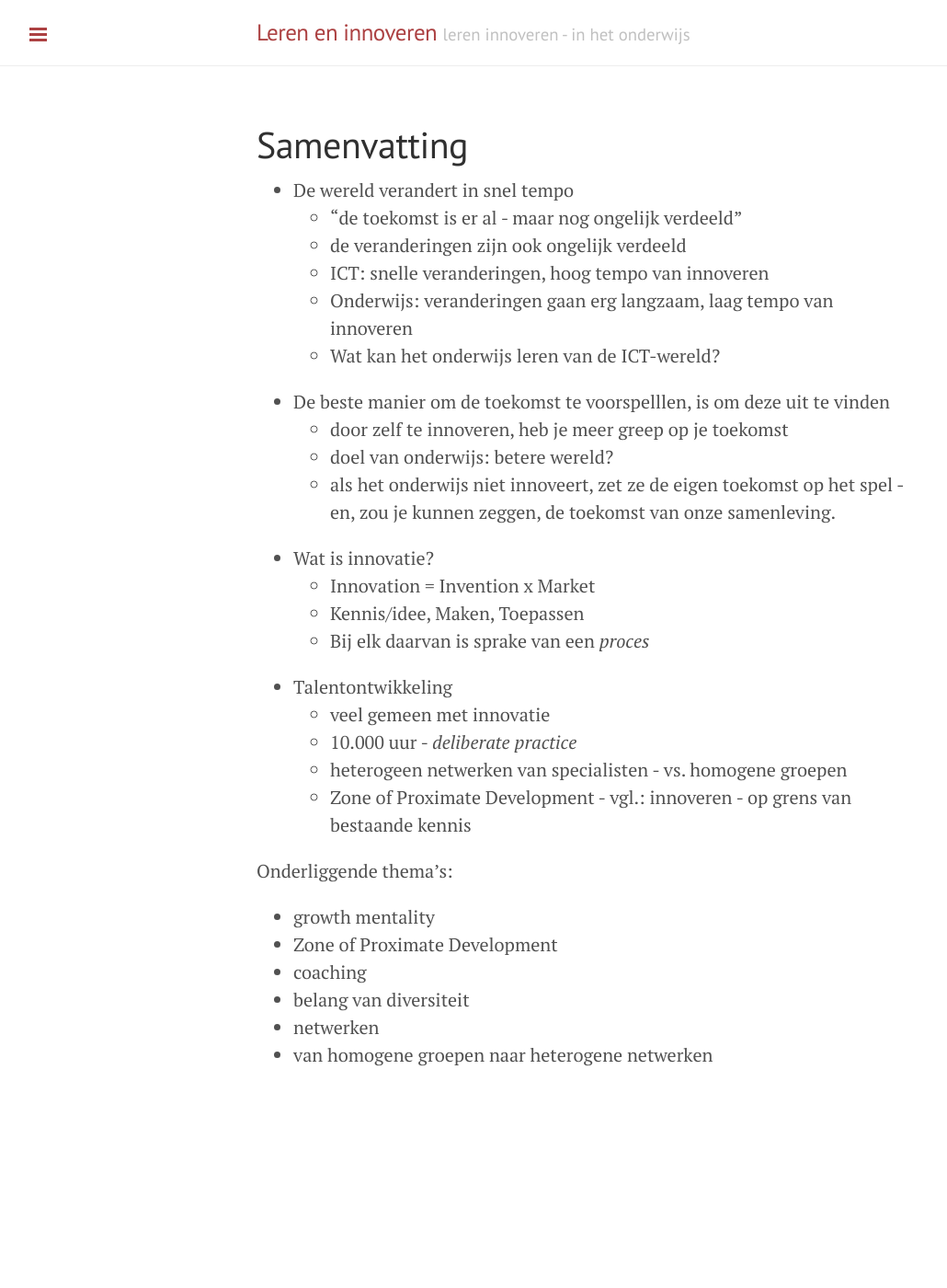
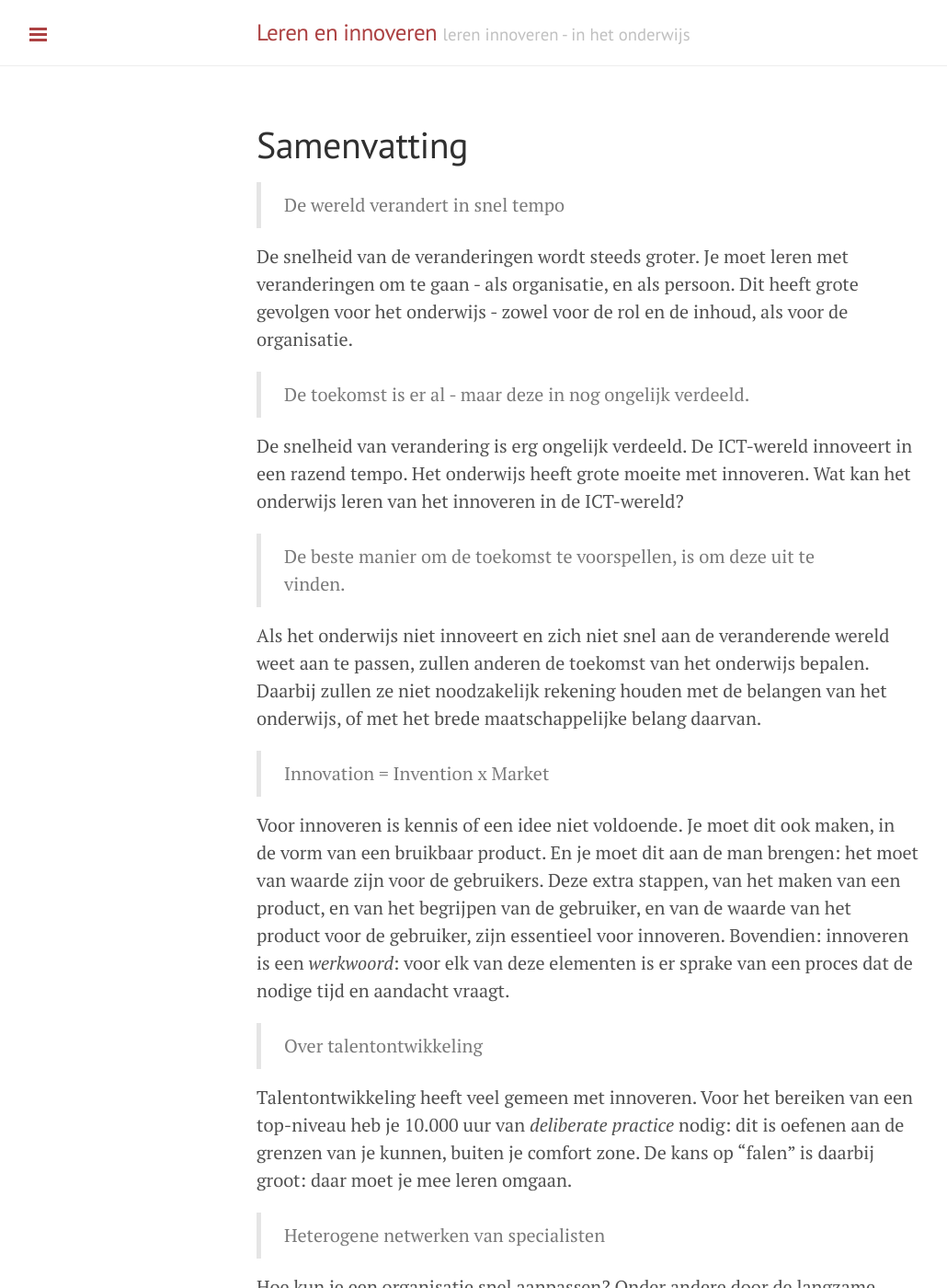
Before and after one commit to eelcodijkstra/lereninnoveren, a Jekyll site: the page built from _notes/samenvatting.md, in a window 1280 px wide and 1400 px high. Shown: the whole window at 92% size, without its empty margins (1-1031 px from the left). Built offline with Jekyll 4.4.1, drawn with Linux system fonts in a browser that asks for light colours; some of the changed text lies outside the part shown.

```diff
--- a/_notes/samenvatting.md
+++ b/_notes/samenvatting.md
@@ -1,37 +1,47 @@
 ---
 title: "Samenvatting"
 author: EJD
-date: 26-02-2015
+date: 01-03-2015
 layout: note
 ---
 
-* De wereld verandert in snel tempo
-    * "de toekomst is er al - maar nog ongelijk verdeeld"
-    * de veranderingen zijn ook ongelijk verdeeld
-    * ICT: snelle veranderingen, hoog tempo van innoveren
-    * Onderwijs: veranderingen gaan erg langzaam, laag tempo van innoveren
-    * Wat kan het onderwijs leren van de ICT-wereld?
-* De beste manier om de toekomst te voorspelllen, is om deze uit te vinden
-    * door zelf te innoveren, heb je meer greep op je toekomst
-    * doel van onderwijs: betere wereld?
-    * als het onderwijs niet innoveert, zet ze de eigen toekomst op het spel - en, zou je kunnen zeggen, de toekomst van onze samenleving.
-* Wat is innovatie?
-    * Innovation = Invention x Market
-    * Kennis/idee, Maken, Toepassen
-    * Bij elk daarvan is sprake van een *proces*
-* Talentontwikkeling
-    * veel gemeen met innovatie
-    * 10.000 uur - *deliberate practice*
-    * heterogeen netwerken van specialisten - vs. homogene groepen
-    * Zone of Proximate Development - vgl.: innoveren - op grens van bestaande kennis
+> De wereld verandert in snel tempo
 
+De snelheid van de veranderingen wordt steeds groter. Je moet leren met veranderingen om te gaan - als organisatie, en als persoon. Dit heeft grote gevolgen voor het onderwijs - zowel voor de rol en de inhoud, als voor de organisatie.
 
+> De toekomst is er al - maar deze in nog ongelijk verdeeld.
 
-Onderliggende thema's:
+De snelheid van verandering is erg ongelijk verdeeld. De ICT-wereld innoveert in een razend tempo. Het onderwijs heeft grote moeite met innoveren. Wat kan het onderwijs leren van het innoveren in de ICT-wereld?
 
-* growth mentality
-* Zone of Proximate Development
-* coaching
-* belang van diversiteit
-* netwerken
-* van homogene groepen naar heterogene netwerken
+> De beste manier om de toekomst te voorspellen, is om deze uit te vinden.
+
+Als het onderwijs niet innoveert en zich niet snel aan de veranderende wereld weet aan te passen, zullen anderen de toekomst van het onderwijs bepalen. Daarbij zullen ze niet noodzakelijk rekening houden met de belangen van het onderwijs, of met het brede maatschappelijke belang daarvan.
+
+> Innovation = Invention x Market
+
+Voor innoveren is kennis of een idee niet voldoende. Je moet dit ook maken, in de vorm van een bruikbaar product. En je moet dit aan de man brengen: het moet van waarde zijn voor de gebruikers. Deze extra stappen, van het maken van een product, en van het begrijpen van de gebruiker, en van de waarde van het product voor de gebruiker, zijn essentieel voor innoveren. Bovendien: innoveren is een *werkwoord*: voor elk van deze elementen is er sprake van een proces dat de nodige tijd en aandacht vraagt.
+
+> Over talentontwikkeling
+
+Talentontwikkeling heeft veel gemeen met innoveren. Voor het bereiken van een top-niveau heb je 10.000 uur van *deliberate practice* nodig: dit is oefenen aan de grenzen van je kunnen, buiten je comfort zone. De kans op "falen" is daarbij groot: daar moet je mee leren omgaan.
+
+> Heterogene netwerken van specialisten
+
+Hoe kun je een organisatie snel aanpassen? Onder andere door de langzame processen - bijvoorbeeld specialisatie of talentontwikkeling, te scheiden van de veel snellere processen - zoals het configureren van een (sub)netwerk.
+We zien dit model tussen bedrijven: samenwerkende netwerken van gespecialiseerde bedrijven en diensten. We zien het ook binnen bedrijven en organisaties: samenwerken in heterogene netwerken van specialisten.
+
+> T-profiel: diep en breed
+
+Voor bedrijven en organisaties is het aantrekkelijk om te werken met heterogene netwerken van specialisten. Dit stelt ook eisen aan deze medewerkers: ze moeten aan de ene kant (erg) goed zijn in hun vak; aan de andere kant moeten ze in staat zijn om soepel samen te werken met specialisten van andere disciplines. Hun kennis en vaardigheden moeten een T-profiel (T-shape) hebben: diepgang in de eigen discupline(s), breedte om samen te werken in een heterogeen netwerk. Hoe kun je mensen hiervoor opleiden?
+
+> Waarom innoveren(1)?
+
+In de ICT is innoveren van levensbelang. In de eerste plaats omdat de omgeving erg snel verandert (iedereen innoveert). In de tweede plaats om te voorkomen dat je product niets meer opbrengt - omdat het overal verkrijgbaar is tegen een (zeer lage) kostprijs plus een hele kleine marge. Je moet er daarom voor zorgen dat jouw product voor de gebruiker van waarde is; anders gezegd: dat de gebruiker jouw product waardevoller vindt dan de producten van anderen.
+
+> Waarom innoveren(2)?
+
+In de industrie is het (utopische) doel van innoveren vaak *one piece flow* (of 1x1 flow): precies het juiste product op precies het juiste moment, voor elke volgende stap in het proces, tot en met de klant. Dit verhoogt niet alleen de waarde voor de klant, maar minimaliseert ook allerlei verliezen in de keten, zowel aan de kant van de productie als aan de kant van de klant of gebruiker. Bovendien verhoogt dit de snelheid van leren in alle deelprocessen. Bedrijven worden er steeds beter in om deze one-piece flow te combineren met massaproductie en grootschaligheid. Wat betekent "one piece flow" in het onderwijs?
+
+> Hoe innoveren(1)?
+
+De genoemde one piece flow is ook van belang voor het leerproces: je leert van elk product dat je maakt, je krijgt directe feedback, en je werkt verderop in de keten alleen met deelproducten van een goede kwaliteit. Je leert niet alleen veel sneller, maar ook veel beter. Hoe vertaal je dit naar het onderwijs?
```
Also changed, not shown: _drafts/verandering-is-ongelijk-verdeeld.md (+3 -3 lines), _notes/informatica-als-werkplaats.md (+16 -12 lines), _posts/2015-02-21-de-wereld-verandert.md (+5 -10 lines), notities.md (+2 -1 lines).
